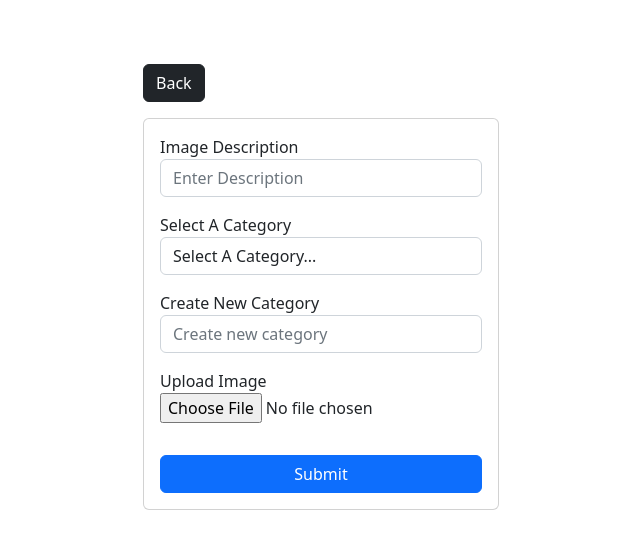
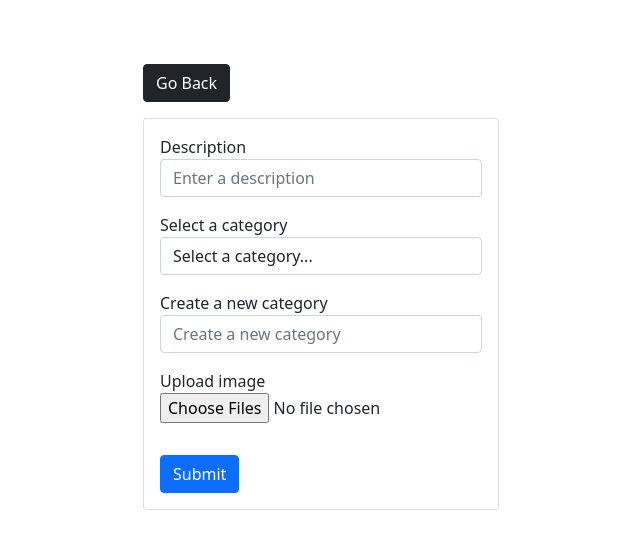
Before and after one commit to Paullete/click-save, a Django app: page /add/ in a window 1280 px wide. Shown: the top 549 px of the page, without its empty margins (319-959 px from the left). Run offline with Django 4.2, Linux system fonts and the light colour scheme; data that the repository does not hold is empty.

```diff
--- a/photoshare/photos/templates/photos/add.html
+++ b/photoshare/photos/templates/photos/add.html
@@ -1,54 +1,66 @@
 <!DOCTYPE html>
 <html>
+
 <head>
-        <meta charset="utf-8">
-        <meta http-equiv="X-UA-Compatible" content="IE=edge">
+    <meta charset='utf-8'>
+    <meta http-equiv='X-UA-Compatible' content='IE=edge'>
     <title>Add Photo</title>
-        <meta name="description" content="">
-        <meta name="viewport" content="width=device-width, initial-scale=1">
-        <link rel="stylesheet" href="">
+    <meta name='viewport' content='width=device-width, initial-scale=1'>
+
     <!-- CSS only -->
-<link href="https://cdn.jsdelivr.net/npm/bootstrap@5.2.0-beta1/dist/css/bootstrap.min.css" rel="stylesheet" integrity="sha384-0evHe/X+R7YkIZDRvuzKMRqM+OrBnVFBL6DOitfPri4tjfHxaWutUpFmBp4vmVor" crossorigin="anonymous">
+    <link href="https://cdn.jsdelivr.net/npm/bootstrap@5.0.0-beta1/dist/css/bootstrap.min.css" rel="stylesheet"
+        integrity="sha384-giJF6kkoqNQ00vy+HMDP7azOuL0xtbfIcaT9wjKHr8RbDVddVHyTfAAsrekwKmP1" crossorigin="anonymous">
 
 </head>
+
 <body class="m-5">
+    <div class="container">
 
-        <div class= "container ">
         <div class="row justify-content-center">
             <div class="col-md-4">
-                    <a href="{% url 'gallery' %}" class="btn btn-dark my-3">Back</a>
+                <a href="{% url 'gallery' %}" class="btn btn-dark my-3">Go Back</a>
                 <div class="card">
 
-                            <form method="POST" action="">
+
+                    <form method='POST' action="" enctype="multipart/form-data">
+                        {% csrf_token %}
+
                         <div class="form-group m-3">
-                                    <label>Image Description</label>
-                                    <input name="description" type="text" placeholder="Enter Description" class="form-control">
+                            <label>Description</label>
+                            <input required name="description" type="text" placeholder="Enter a description"
+                                class="form-control">
                         </div>
+
                         <div class="form-group m-3">
-                                    <label>Select A Category</label>
-                                    <select name="category"  class="form-control">
-                                        <option value="none">Select A Category...</option>
+                            <label>Select a category</label>
+                            <select name="category" class="form-control">
+                                <option value='none'>Select a category...</option>
+
                                 {% for category in categories %}
-                                        <option value="{{category.id}}">{{category.name}}</option>
-
+                                <option value='{{category.id}}'>{{category.name}}</option>
                                 {% endfor %}
                             </select>
                         </div>
+
+
                         <div class="form-group m-3">
-                                    <label>Create New Category</label>
-                                    <input name="category_new" type="text" placeholder="Create new category" class="form-control">
+                            <label>Create a new category</label>
+                            <input name="category_new" type="text" placeholder="Create a new category"
+                                class="form-control">
                         </div>
+
                         <div class="form-group m-3">
-                                  <label>Upload Image</label>
-                                  <input name="image" type="file" class="form-control-file">
+                            <label>Upload image</label>
+                            <input required name="images" type="file" multiple class="form-control-file">
                         </div>
+
+                        <button type='submit' class="btn btn-primary m-3">Submit</button>
+
                     </form>
-                        <button type="submit" class="btn btn-primary m-3">Submit</button>
-
                 </div>
             </div>
-
         </div>
     </div>
 </body>
+
 </html>
```
Also changed, not shown: photoshare/photos/templates/photos/gallery.html (+7 -2 lines), photoshare/photos/views.py (+6 -4 lines), photoshare/static/images/IMG_20220525_065752.jpg (added), 8 other files. Lines whose indentation alone changed are shown as unchanged.
